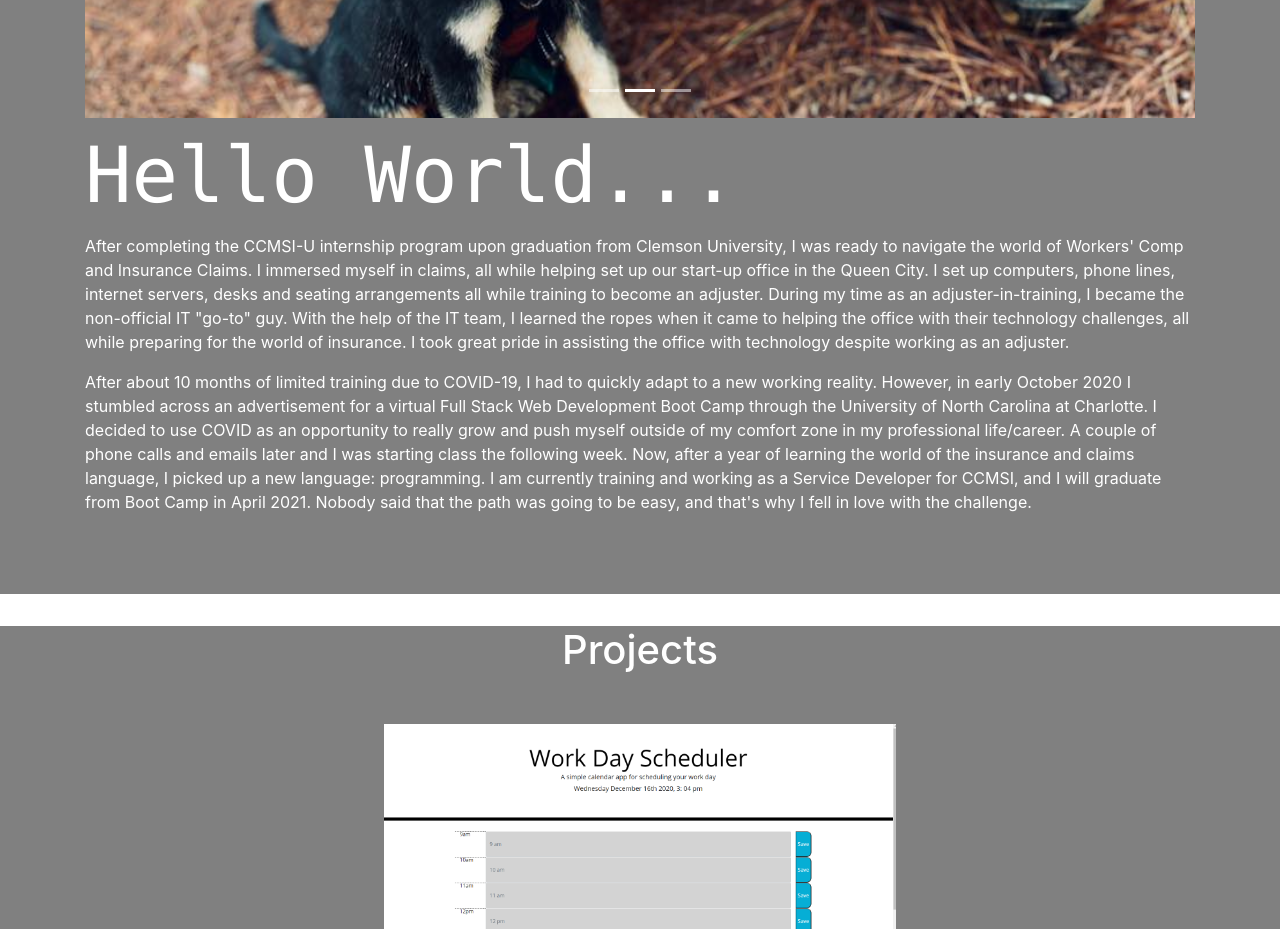
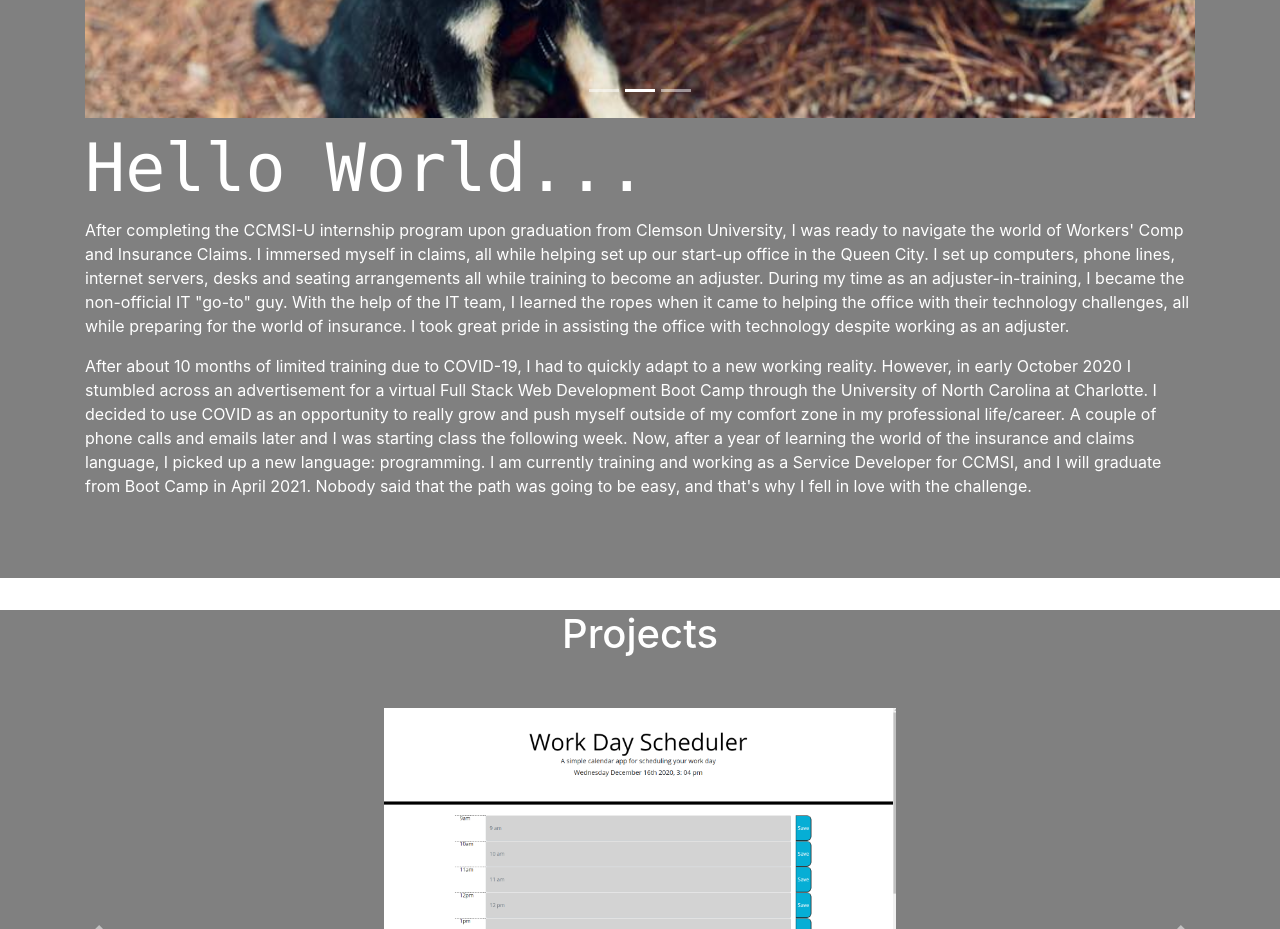
Before and after one commit to MastaKoch/reactPortfolio, a React (Create React App) app: page / in a window 1280 px wide. Shown: the part 1240-2169 px from the top of the page. Built offline with nearby package versions, Linux system fonts and the light colour scheme.

Commit message:
changed font size one last time

```diff
--- a/src/index.css
+++ b/src/index.css
@@ -51,7 +51,7 @@ code {
 }
 
 .codeClass{
-  font-size: 58pt;
+  font-size: 50pt;
   text-align: center;
   align-items: center;
   color: white;
```
